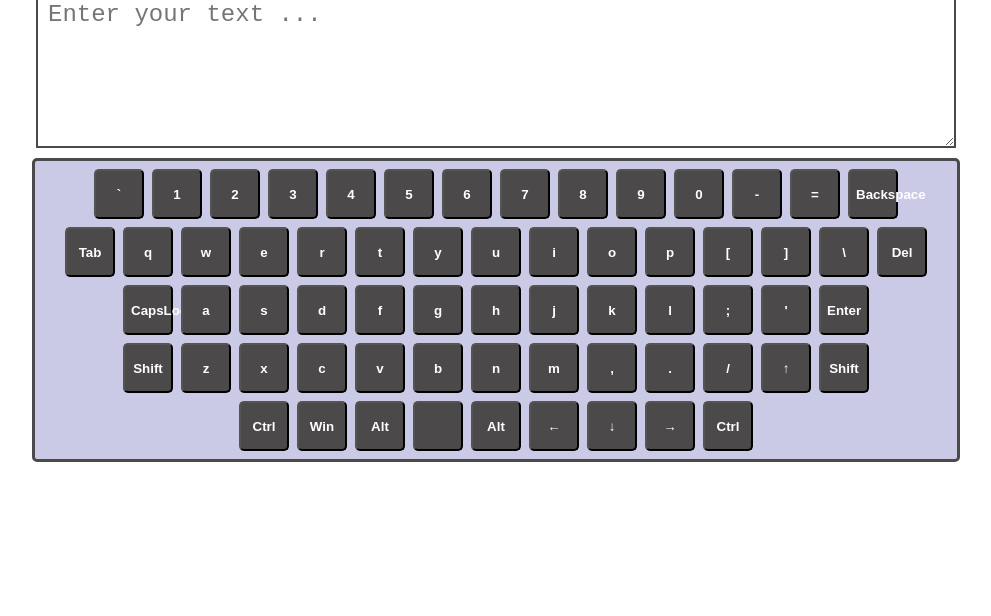
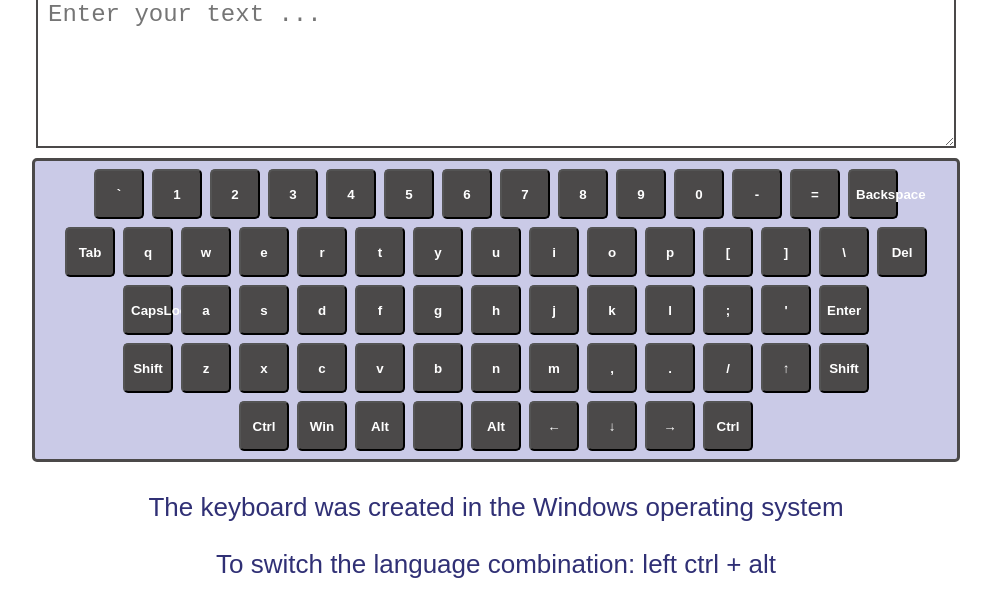
Before and after one commit to ulja4a/virtual-keyboard, a website: page index.html in a window 1280 px wide. Shown: the part 100-716 px from the top of the page, without its empty margins (144-1135 px from the left). Drawn offline with Linux system fonts and the light colour scheme.

Commit message:
feat: add description page

```diff
--- a/style.css
+++ b/style.css
@@ -55,3 +55,17 @@
 .keyboard-key .active {
   background: #303075;
 }
+
+.keyboard-description {
+  margin-top: 30px;
+  margin-bottom: 10px;
+  font-size: 26px;
+  text-align: center;
+  color: #303075;
+}
+
+.language {
+  font-size: 26px;
+  text-align: center;
+  color: #303075;
+}
--- a/virtkey.js
+++ b/virtkey.js
@@ -1,12 +1,16 @@
 const title = document.createElement("h1");
 const textarea = document.createElement("textarea");
 const keyboard = document.createElement("div");
+const keyboardDescription = document.createElement("p");
+const language = document.createElement("p");
 
 // Добавление класса
 document.body.classList.add("body");
 title.classList.add("title");
 textarea.classList.add("textarea");
 keyboard.classList.add("keyboard");
+keyboardDescription.classList.add("keyboard-description");
+language.classList.add("language");
 
 
 //Создание кнопок
@@ -53,7 +57,9 @@ for (let i = 0; i < keys.length; i++) {
 title.textContent = "RSS Virtual keyboard";
 textarea.rows = 5;
 textarea.cols = 50;
-textarea.placeholder = 'Enter your text ...'
+textarea.placeholder = 'Enter your text ...';
+keyboardDescription.textContent = "The keyboard was created in the Windows operating system";
+language.textContent = "To switch the language combination: left ctrl + alt"
 
 // Привязка клика мыши по клавиатуре и вывод в поле textarea
 keyboard.addEventListener("click", (e) => {
@@ -66,3 +72,5 @@ keyboard.addEventListener("click", (e) => {
 document.body.appendChild(title);
 document.body.appendChild(textarea);
 document.body.appendChild(keyboard);
+document.body.appendChild(keyboardDescription);
+document.body.appendChild(language);
```
